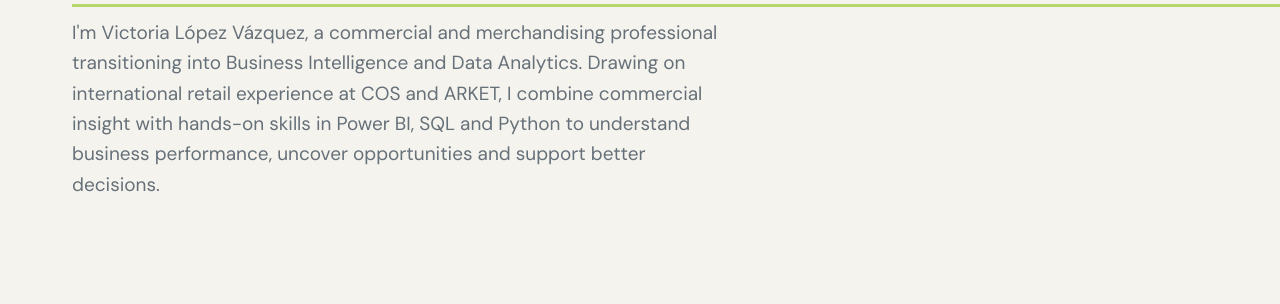
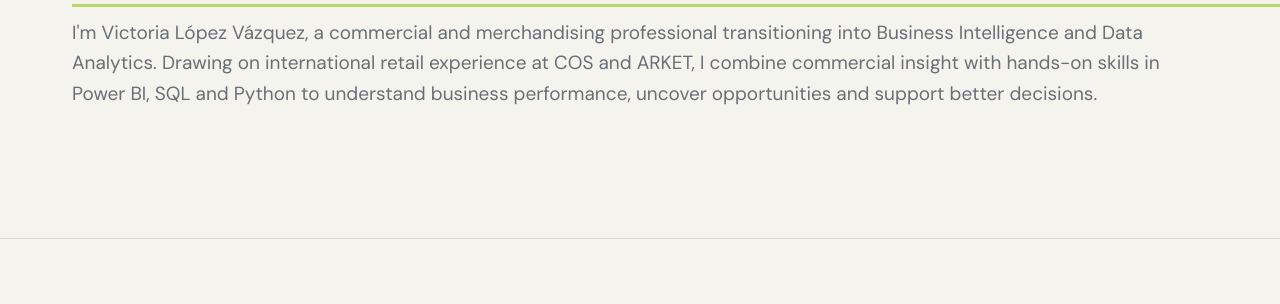
Before and after one commit to Vichovska/vichovska.github.io, a plain HTML site: page index.html in a window 1280 px wide. Shown: the part 496-800 px from the top of the page. Drawn offline with Linux system fonts and the light colour scheme.

Commit message:
Improve hero introduction width
Updated the max-width of the .intro class to 100% and reformatted the introductory paragraph for better readability.

```diff
--- a/index.html
+++ b/index.html
@@ -111,7 +111,7 @@
 
     .intro {
       font-size: 19px;
-      max-width: 660px;
+      max-width: 100%;
       color: var(--muted);
     }
 
@@ -309,7 +309,10 @@
         <h1>Turning data into <span class="highlight">better decisions.</span></h1>
 
 <p class="intro">
-    I'm Victoria López Vázquez, a commercial and merchandising professional transitioning into Business Intelligence and Data Analytics. Drawing on international retail experience at COS and ARKET, I combine commercial insight with hands-on skills in Power BI, SQL and Python to understand business performance, uncover opportunities and support better decisions.
+    I'm Victoria López Vázquez, a commercial and merchandising professional transitioning
+  into Business Intelligence and Data Analytics. Drawing on international retail experience at COS and ARKET,
+  I combine commercial insight with hands-on skills in Power BI, SQL and Python to understand business performance,
+  uncover opportunities and support better decisions.
 </p>
       </div>
     </section>
```
